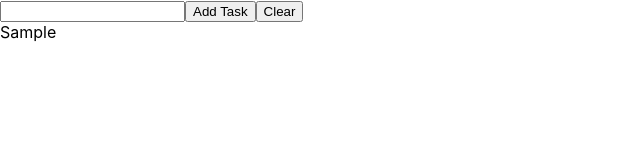
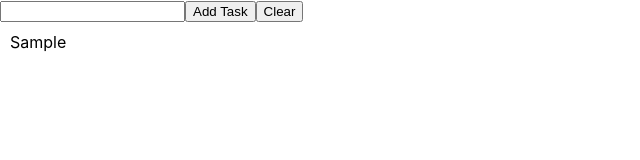
Before and after one commit to jdawg12/react-resolutions, a React (Create React App) app in the folder react-resolutions-core/: page / in a window 1280 px wide. Both pictures are taken after typing "Sample" into the empty fields and a click on the button "Add Task". Shown: the top 160 px of the page, without its empty margins (0-640 px from the left). Built offline with nearby package versions, Linux system fonts and the light colour scheme.

Commit message:
finished final touches

```diff
--- a/react-resolutions-core/src/App.js
+++ b/react-resolutions-core/src/App.js
@@ -68,6 +68,7 @@ class App extends React.Component {
       else
         return _todo
     });
+    this.setState({ todos : newTodos});
     console.log(newTodos);
   }
 }
--- /dev/null
+++ b/react-resolutions-core/src/TodoItem/style.css
@@ -0,0 +1,11 @@
+.todoItem {
+    margin: 10px;
+    cursor: pointer;
+
+
+}
+
+.completed {
+    text-decoration: line-through;
+
+}
--- a/react-resolutions-core/src/TodoItem/todoItem.js
+++ b/react-resolutions-core/src/TodoItem/todoItem.js
@@ -1,4 +1,5 @@
 import React from 'react';
+import './style.css';
 
 class TodoItem extends React.Component{
 
@@ -6,7 +7,8 @@ class TodoItem extends React.Component{
 
         const { todo } = this.props;
 
-    return(<div onClick={this.toggleTodo}>{todo.text}</div>
+    return(
+        <div className={"todoItem" + (todo.completed ? ' completed' : '')} onClick={this.toggleTodo}>{todo.text}</div>
         );
     }
 
```
